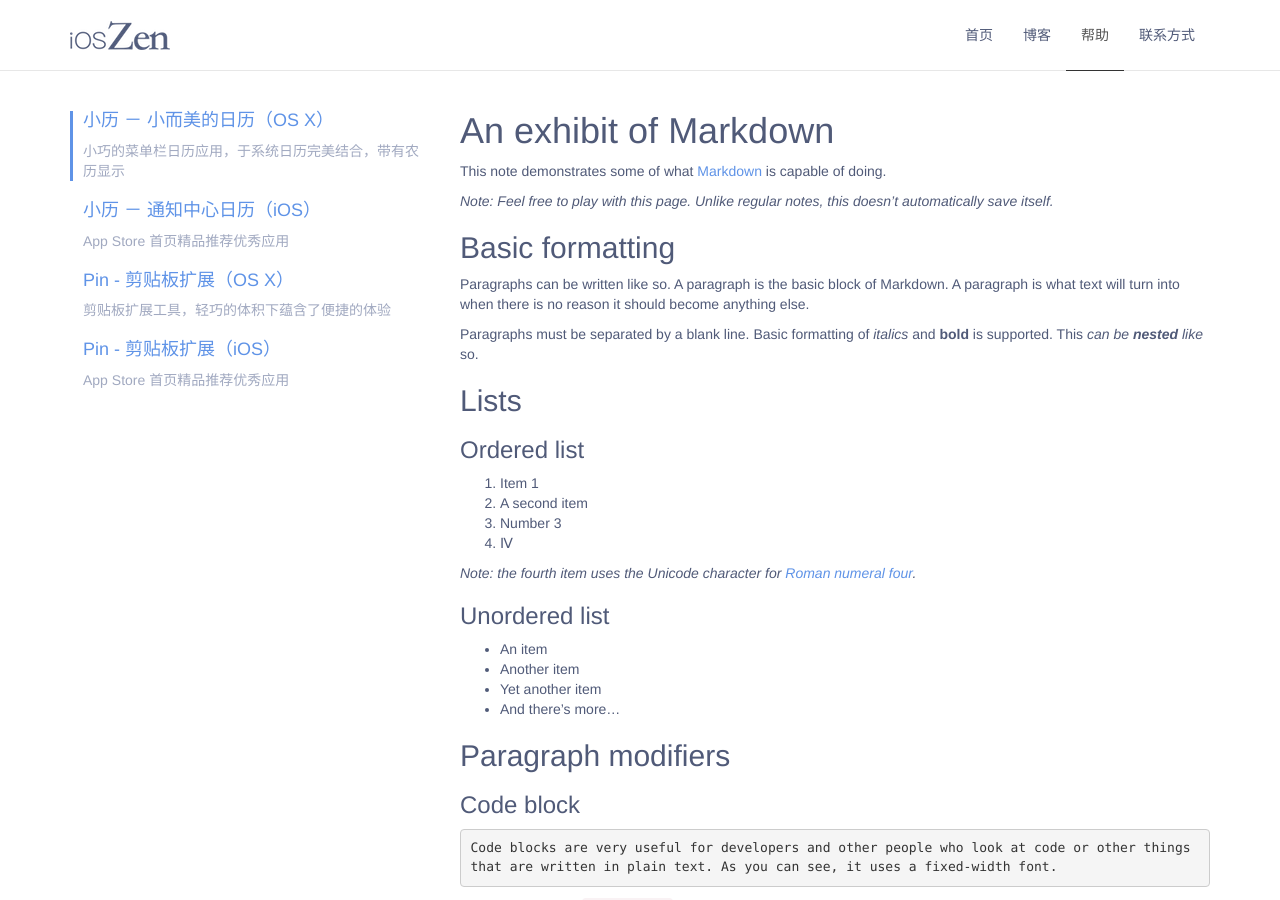
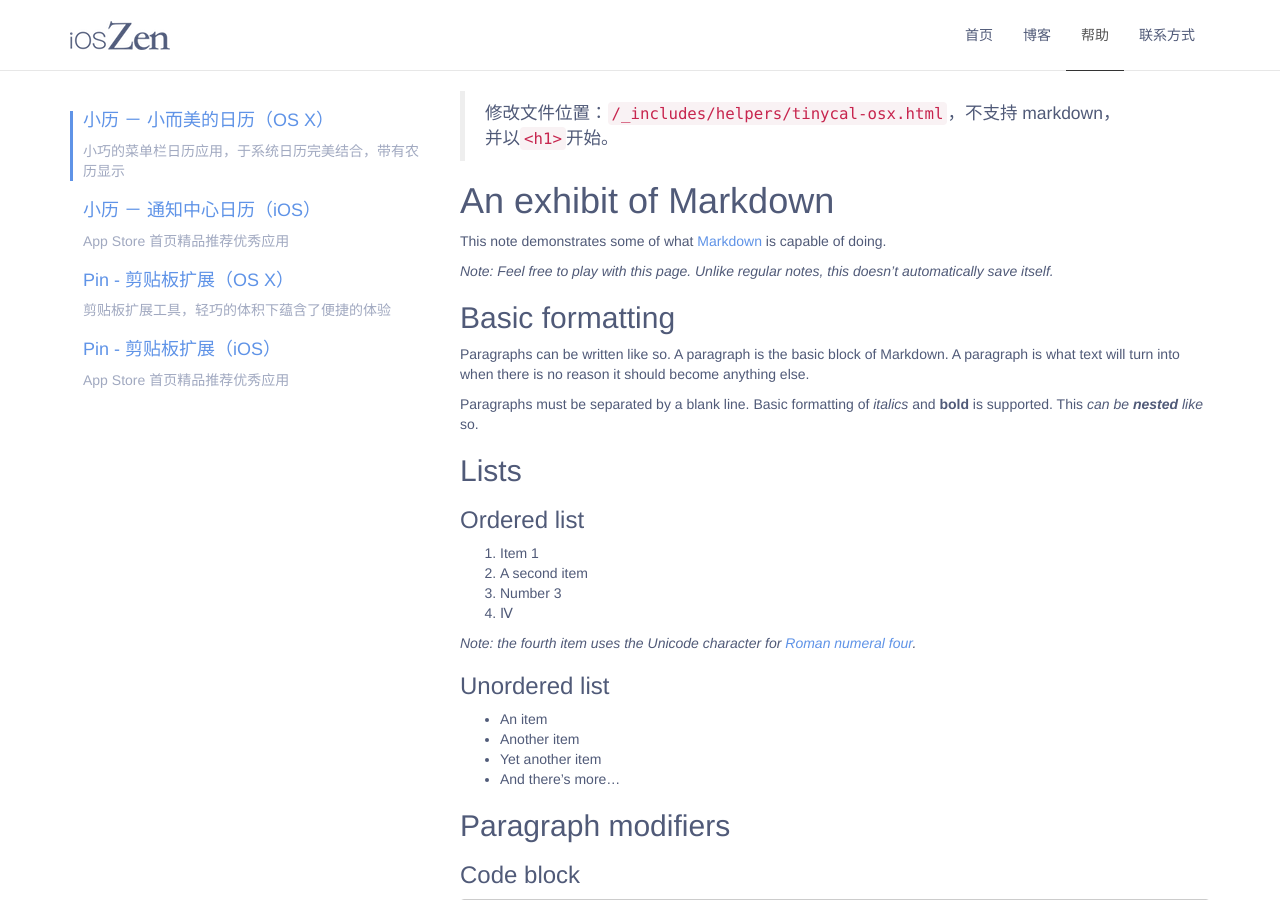
Before and after one commit to macbetter/ioszen.com-redesign, a Jekyll site: the page built from pages/help.html, in a window 1280 px wide and 900 px high. Built offline with Jekyll 4.4.1, drawn with Linux system fonts in a browser that asks for light colours.

Commit message:
edit help guide

```diff
--- a/_includes/helpers/pin-ios.html
+++ b/_includes/helpers/pin-ios.html
@@ -1 +1,6 @@
+<blockquote>
+  修改文件位置：<code>/_includes/helpers/pin-ios.html</code>，不支持 markdown，<br />
+  并以<code>&lt;h1&gt;</code>开始。
+</blockquote>
+
 <h1>Pin iOS</h1>
--- a/_includes/helpers/pin-osx.html
+++ b/_includes/helpers/pin-osx.html
@@ -1 +1,6 @@
+<blockquote>
+  修改文件位置：<code>/_includes/helpers/pin-osx.html</code>，不支持 markdown，<br />
+  并以<code>&lt;h1&gt;</code>开始。
+</blockquote>
+
 <h1>Pin OS X</h1>
--- a/_includes/helpers/tinycal-ios.html
+++ b/_includes/helpers/tinycal-ios.html
@@ -1 +1,6 @@
+<blockquote>
+  修改文件位置：<code>/_includes/helpers/tinycal-ios.html</code>，不支持 markdown，<br />
+  并以<code>&lt;h1&gt;</code>开始。
+</blockquote>
+
 <h1>Tinycal iOS</h1>
--- a/_includes/helpers/tinycal-osx.html
+++ b/_includes/helpers/tinycal-osx.html
@@ -1,3 +1,8 @@
+<blockquote>
+  修改文件位置：<code>/_includes/helpers/tinycal-osx.html</code>，不支持 markdown，<br />
+  并以<code>&lt;h1&gt;</code>开始。
+</blockquote>
+
 <h1>An exhibit of Markdown</h1>
 
 <p>This note demonstrates some of what <a href="http://daringfireball.net/projects/markdown/">Markdown</a> is capable of doing.</p>
```
